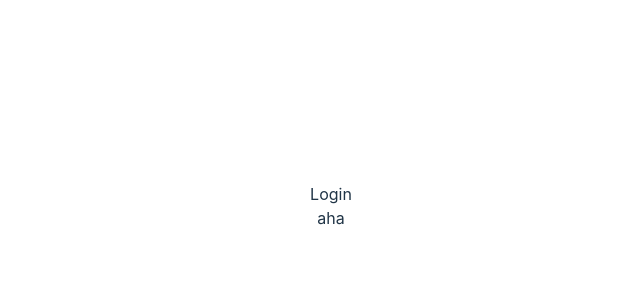
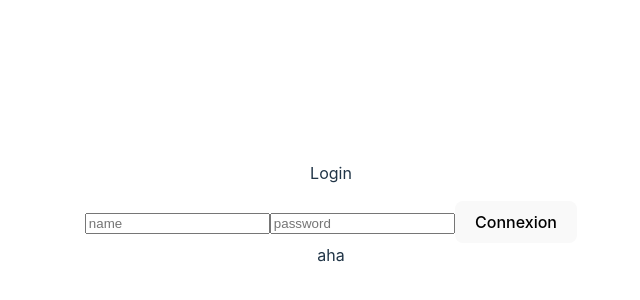
Before and after one commit to Agachet69/matcha, a React (Vite) app in the folder frontend/: page /login in a window 1280 px wide. Shown: the part 194-494 px from the top of the page, without its empty margins (309-949 px from the left). Built offline with nearby package versions, Linux system fonts and the light colour scheme.

Commit message:
add input

```diff
--- a/frontend/src/pages/Login.jsx
+++ b/frontend/src/pages/Login.jsx
@@ -1,6 +1,23 @@
+import { useState } from "react"
+
 const Login = () => {
+
+  const [name, setName] = useState("");
+  const [password, setPassword] = useState("");
+
+  function tryLog() {
+    console.log(name);
+    console.log(password);
+  }
+
     return (
-        <div>Login</div>
+        <div>
+          <p>Login</p>
+            <input type="text" placeholder='name' onChange={e => setName(e.currentTarget.value)} value={name} />
+            <input type="password" placeholder='password' onChange={e => setPassword(e.currentTarget.value)} value={password} />
+            <button onClick={tryLog}> Connexion </button>
+            {name}
+        </div>
     )
 }
 
```
